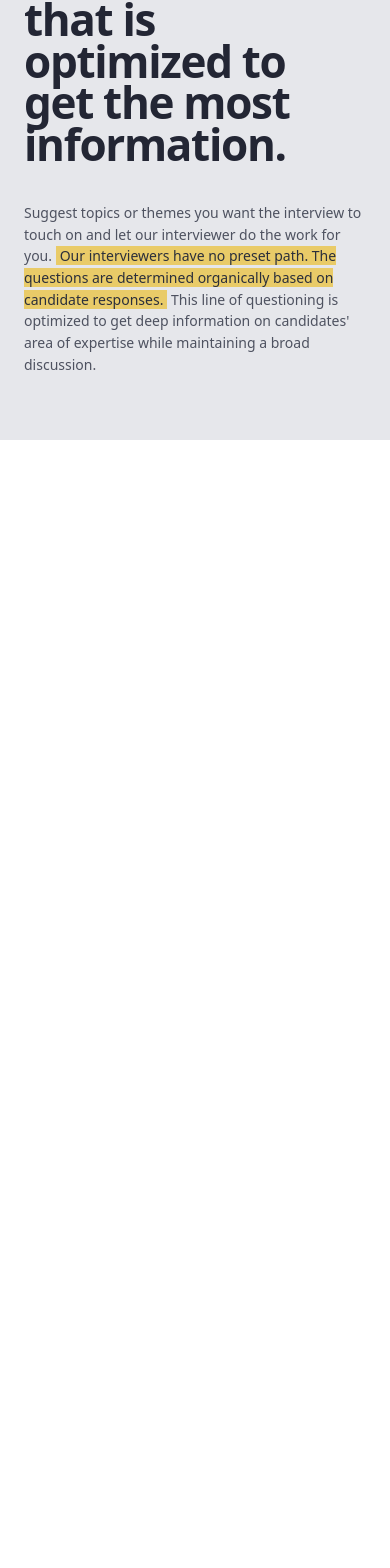
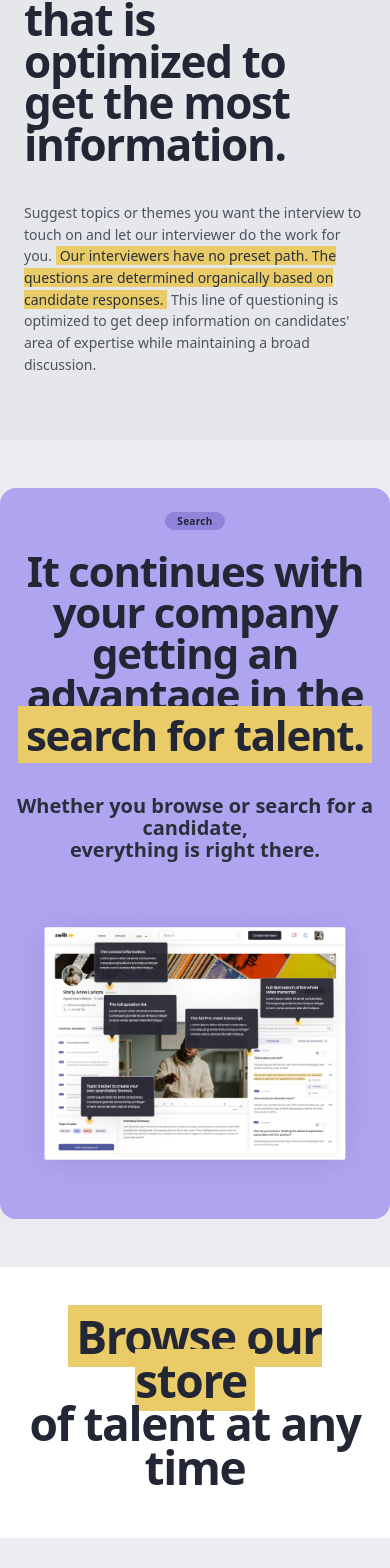
Before and after one commit to Mauricecliff/Punch-Assesment, a Next.js app: page / in a window 390 px wide. Shown: the part 4889-6457 px from the top of the page. Before the commit the page ends 5329 px from the top, so only its background shows below. Built offline with nearby package versions, Linux system fonts and the light colour scheme.

Commit message:
Add Talents and Store sections to home page

```diff
--- /dev/null
+++ b/app/components/Store.tsx
@@ -0,0 +1,13 @@
+export default function Store() {
+  return (
+    <section className="bg-[#ececf0] pb-16 md:pb-20">
+      <div className="mx-auto w-full max-w-[1300px] bg-white px-6 py-12 md:py-14">
+        <h2 className="mx-auto w-fit text-center text-[46px] leading-[0.95] font-semibold tracking-[-0.03em] text-[#232634] md:text-[60px]">
+          <span className="bg-[#e9cb68] px-2">Browse our store</span>
+          <br />
+          of talent at any time
+        </h2>
+      </div>
+    </section>
+  );
+}
--- /dev/null
+++ b/app/components/Talents.tsx
@@ -0,0 +1,38 @@
+import Image from "next/image";
+
+export default function Talents() {
+  return (
+    <section className="bg-[#ececf0] py-12 md:py-16">
+      <div className="mx-auto w-full max-w-[1300px] rounded-2xl bg-[#afa4f0] px-4 pt-6 pb-5 md:px-8 md:pt-8 lg:px-10 lg:pt-10">
+        <p className="mx-auto w-fit rounded-full bg-[#8f83da] px-3 py-1 text-[10px] leading-none font-semibold tracking-[0.03em] text-[#232634] md:text-[11px]">
+          Search
+        </p>
+
+        <h2 className="mx-auto mt-5 max-w-[900px] text-center text-[42px] leading-[0.98] font-semibold tracking-[-0.03em] text-[#232634] md:text-[62px]">
+          It continues with your company
+          <br />
+          getting an advantage in the
+          <br />
+          <span className="bg-[#e9cb68] px-2">search for talent.</span>
+        </h2>
+
+        <p className="mx-auto mt-10 max-w-[640px] text-center text-[20px] leading-[1.1] font-semibold text-[#2b2f3b] md:mt-14 md:text-[40px] lg:text-[42px]">
+          Whether you browse or search for a candidate,
+          <br />
+          everything is right there.
+        </p>
+
+        <div className="-mx-2 mt-8 overflow-hidden rounded-[12px] md:mx-0 md:mt-10 md:rounded-[16px]">
+          <Image
+            src="/section-7.png"
+            alt="Talent search interface"
+            width={1920}
+            height={1260}
+            className="h-auto w-full object-cover"
+            priority
+          />
+        </div>
+      </div>
+    </section>
+  );
+}
--- a/app/page.tsx
+++ b/app/page.tsx
@@ -5,6 +5,8 @@ import Browse from "./components/Browse";
 import Process from "./components/Process";
 import Leverage from "./components/Leverage";
 import GetMore from "./components/GetMore";
+import Talents from "./components/Talents";
+import Store from "./components/Store";
 
 export default function Home() {
   return (
@@ -16,6 +18,8 @@ export default function Home() {
       <Process />
       <Leverage />
       <GetMore />
+      <Talents />
+      <Store />
     </div>
   );
 }
```
